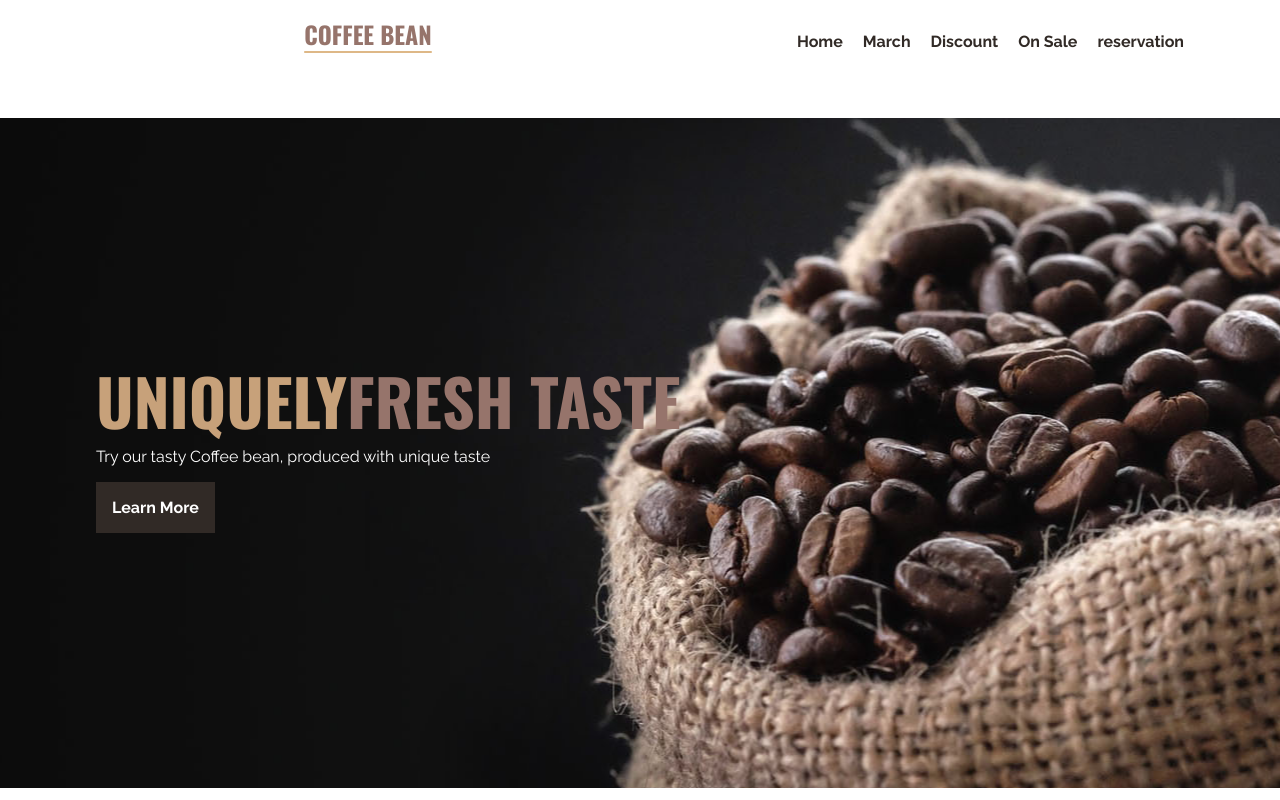
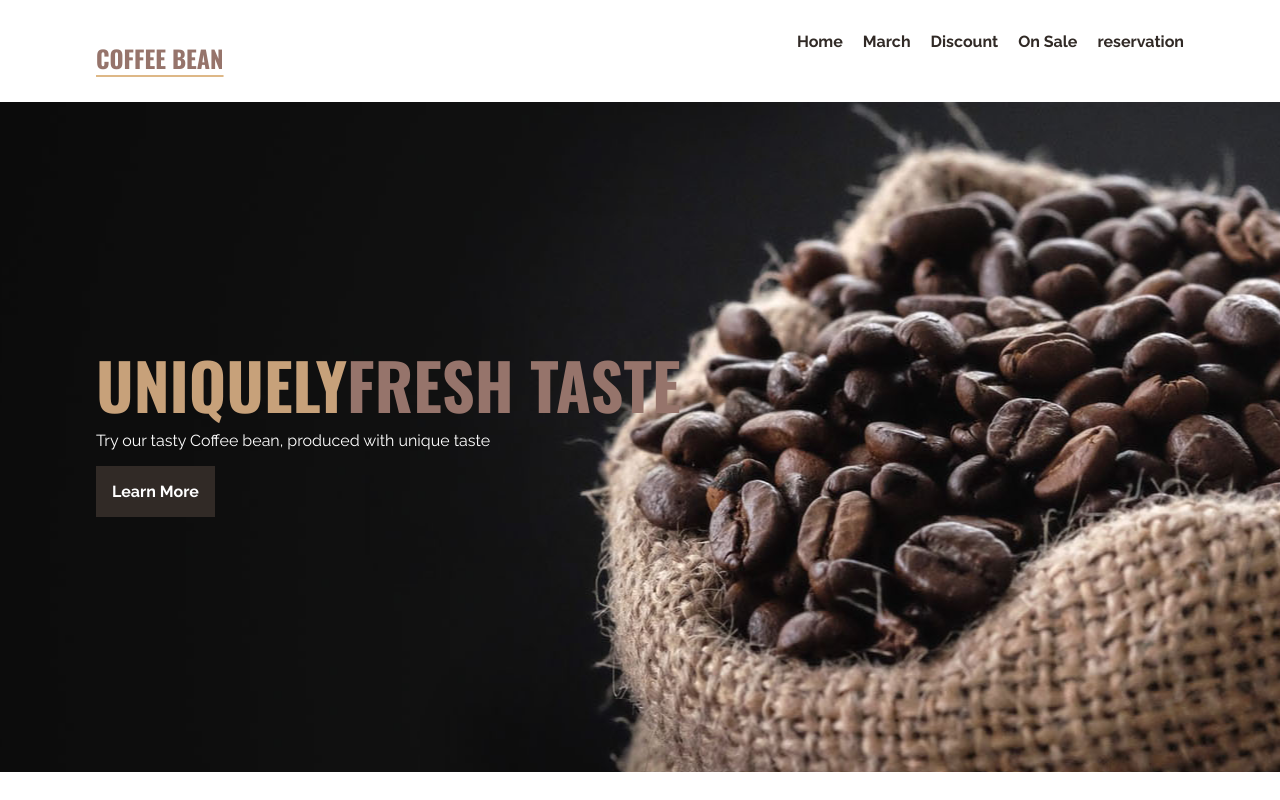
Before and after one commit to Fuka-N/coffee-bean-pm-01, a plain HTML site: page index.html in a window 1280 px wide. Shown: the top 800 px of the page. Drawn offline with nearby package versions, Linux system fonts and the light colour scheme.

Commit message:
Update style..css
update .nav h1

```diff
--- a/assets/css/style..css
+++ b/assets/css/style..css
@@ -30,6 +30,10 @@ p{
     text-transform: uppercase;
     width: 50%;
     float: left;
+    display: flex;
+  align-items: flex-end;
+  height: 70px;
+  margin: 0;
 }
 .nav h1 a{
     font-family: "Oswald", sans-serif ;
```
